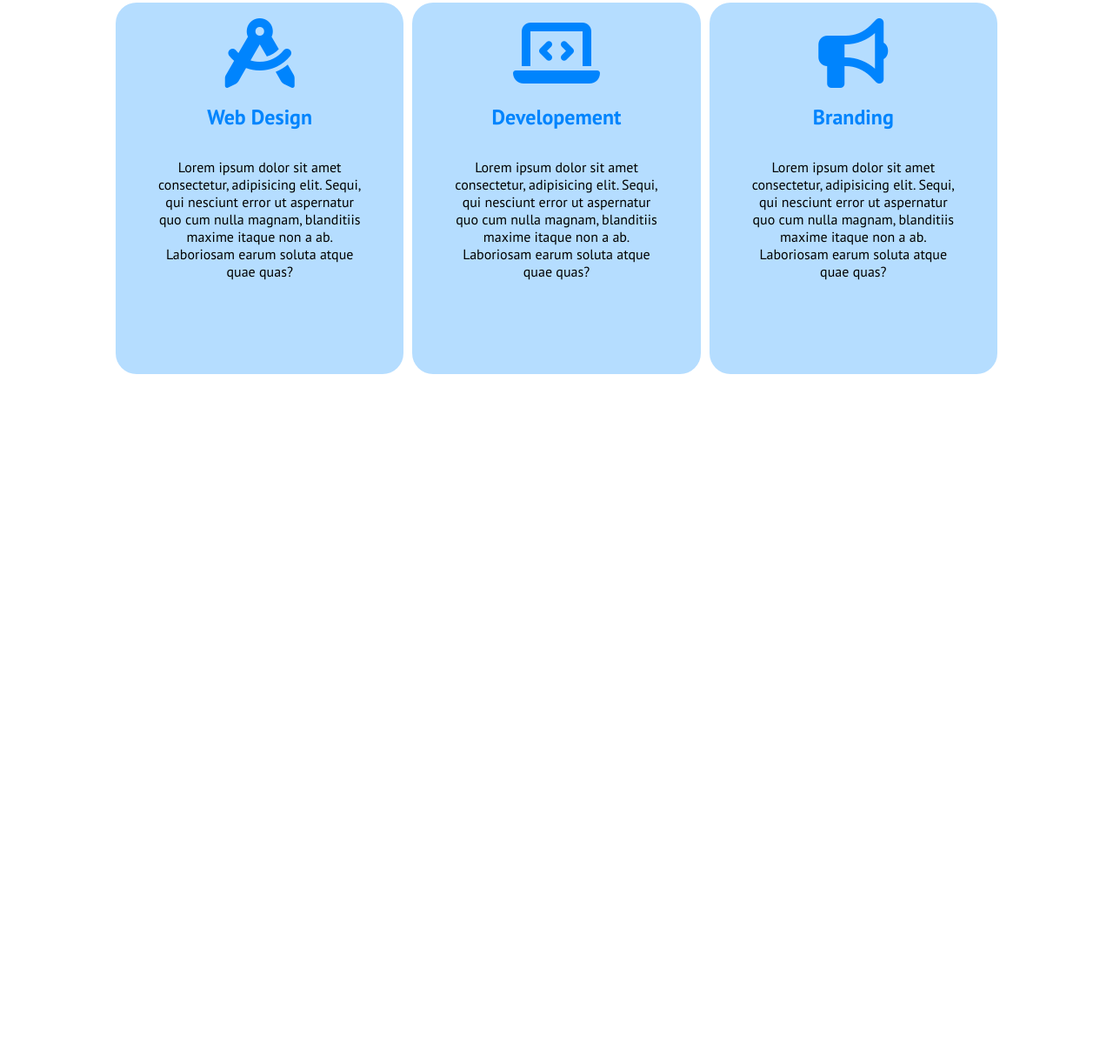
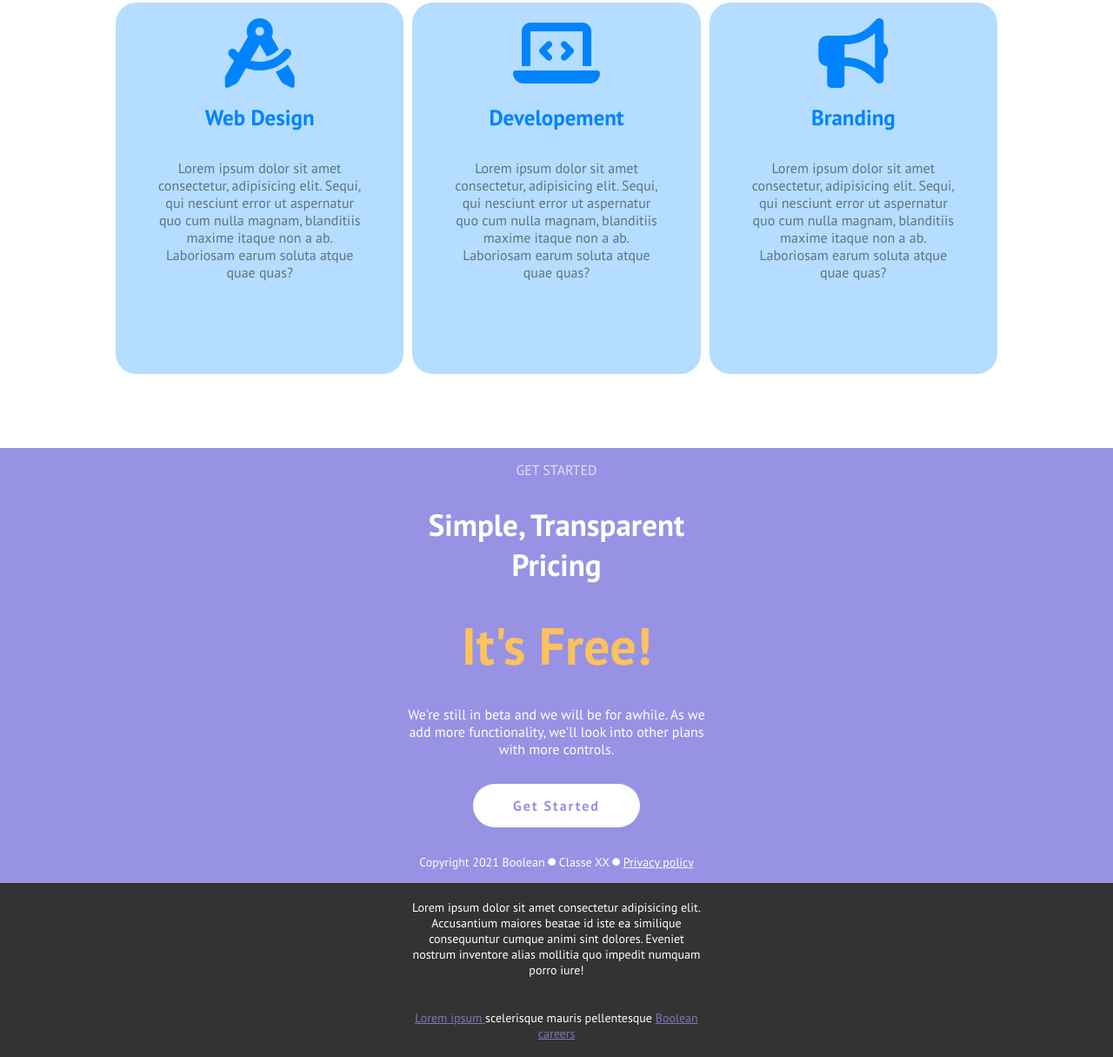
Before and after one commit to Pepesalezucchero/htmlcss-responsive-layout, a plain HTML site: page index.html in a window 1280 px wide. Shown: the part 705-1920 px from the top of the page at 87% size. Before the commit the page ends 1220 px from the top, so only its background shows below. Drawn offline with Linux system fonts and the light colour scheme.

Commit message:
footer finito

```diff
--- a/css/style.css
+++ b/css/style.css
@@ -10,8 +10,14 @@
     font-size: 16px;
 }
 
-h2 {
-    color: #0084fd
+h3 {
+    color: #0084fd;
+    font-size: 25px;
+
+}
+
+.product p {
+    color: #5e7385;
 }
 
 /*--------------------mobile first--------------------*/
@@ -104,7 +110,7 @@ nav .non-mobile {
     border-radius: 24px;
 }
 
-.product .col h2, .product .col p, .app-store, .immagine-demo, .dimensione-font {
+.product .col h3, .product .col p, .app-store, .immagine-demo, .dimensione-font {
     text-align: center;
     margin: 2rem 3rem;
 }
@@ -163,3 +169,106 @@ nav .non-mobile {
         margin-bottom: -66px;
     }
 }
+
+
+
+
+
+
+
+
+
+
+/*footer*/
+
+.end-start {
+    background-color: #9792e4;
+}
+
+.end-start .container, .end-end .container {
+    display: flex;
+    flex-direction: column;
+    justify-content: space-around;
+    align-items: center;
+    text-align: center;
+    width: 90%;
+    margin: auto;
+}
+
+.end-start .container {
+    min-height: 500px;
+}
+
+.end-end .container {
+    min-height: 200px;
+}
+
+footer span {
+    color: #e3e1f7;
+}
+
+footer h2 {
+    font-size: 28px;
+    color: white;
+}
+
+footer h1 {
+    color: #fdc15f;
+    font-size: 60px;
+}
+
+footer .button-end {
+    width: 70%;
+    background-color: white;
+    letter-spacing: 2px;
+    padding: 15px 0;
+    color: #9792e4;
+    font-weight: bold;
+    border-radius: 30px;
+}
+
+footer p, footer a{
+    color: white;
+}
+
+.end-end a {
+    color: #7c78b5;
+}
+
+footer .ending-font {
+    font-size: 14px;
+}
+
+.end-end {
+    background-color: #333333;
+}
+
+/*footer tablet*/
+
+@media all and (min-width: 481px) {
+
+    .end-start .container, .end-end .container {
+        width: 70%;
+    }
+
+    footer .button-end {
+        width: 50%;
+    }
+
+    footer h2 {
+        font-size: 35px;
+    }
+
+    footer p {
+        padding: 0 20px;
+    }
+}
+
+/*footer desktop*/
+
+@media all and (min-width: 1199px) {
+
+    .end-start .container, .end-end .container {
+        width: 30%;
+    }
+}
--- a/index.html
+++ b/index.html
@@ -65,7 +65,7 @@
 
                         <div class="col grande">
 
-                            <h2>Get a demo application</h2>
+                            <h3>Get a demo application</h3>
 
                             <p>Lorem ipsum, dolor sit amet consectetur adipisicing elit. Nemo, optio sunt! Porro, qui inventore nemo assumenda atque debitis libero! Ipsum dignissimos odit optio labore temporibus esse, iusto dolores est ab?</p>
 
@@ -82,7 +82,7 @@
 
                             <div class="dimensione-font"><i class="fa-solid fa-file-code fa-2xl" style="color: #0084fd;"></i></div>
 
-                            <h2>Clean Code</h2>
+                            <h3>Clean Code</h3>
 
                             <p>Lorem ipsum dolor sit amet consectetur, adipisicing elit. Sequi, qui nesciunt error ut aspernatur quo cum nulla magnam, blanditiis maxime itaque non a ab. Laboriosam earum soluta atque quae quas?</p>
 
@@ -92,7 +92,7 @@
 
                             <div class="dimensione-font"><i class="fa-solid fa-compass-drafting fa-2xl" style="color: #0084fd;"></i></div>
 
-                            <h2>Web Design</h2>
+                            <h3>Web Design</h3>
 
                             <p>Lorem ipsum dolor sit amet consectetur, adipisicing elit. Sequi, qui nesciunt error ut aspernatur quo cum nulla magnam, blanditiis maxime itaque non a ab. Laboriosam earum soluta atque quae quas?</p>
 
@@ -102,7 +102,7 @@
 
                             <div class="dimensione-font"><i class="fa-solid fa-laptop-code fa-2xl" style="color: #0084fd;"></i></div>
 
-                            <h2>Developement</h2>
+                            <h3>Developement</h3>
 
                             <p>Lorem ipsum dolor sit amet consectetur, adipisicing elit. Sequi, qui nesciunt error ut aspernatur quo cum nulla magnam, blanditiis maxime itaque non a ab. Laboriosam earum soluta atque quae quas?</p>
 
@@ -112,7 +112,7 @@
 
                             <div class="dimensione-font"><i class="fa-solid fa-bullhorn fa-2xl" style="color: #0084fd;"></i></div>
 
-                            <h2>Branding</h2>
+                            <h3>Branding</h3>
 
                             <p>Lorem ipsum dolor sit amet consectetur, adipisicing elit. Sequi, qui nesciunt error ut aspernatur quo cum nulla magnam, blanditiis maxime itaque non a ab. Laboriosam earum soluta atque quae quas?</p>
 
@@ -157,16 +157,35 @@
         <footer>
 
             <!--get started-->
-            <section>
+            <section class="end-start">
 
+                <div class="container">
 
+                    <span>GET STARTED</span>
+
+                    <h2>Simple, Transparent Pricing</h2>
+
+                    <h1>It's Free!</h1>
+
+                    <p>We're still in beta and we will be for awhile. As we add more functionality, we'll look into other plans with more controls.</p>
+
+                    <a class="button button-end" href="#">Get Started</a>
+
+                    <p class="ending-font">Copyright 2021 Boolean <i class="fa-solid fa-circle fa-2xs" style="color: #ffffff;"></i> Classe XX <i class="fa-solid fa-circle fa-2xs" style="color: #ffffff;"></i> <a href="#">Privacy policy</a></p>
+
+                </div>
 
             </section>
 
             <!--fine pagina-->
-            <section>
+            <section class="end-end">
 
+                <div class="container">
 
+                    <p class="ending-font">Lorem ipsum dolor sit amet consectetur adipisicing elit. Accusantium maiores beatae id iste ea similique consequuntur cumque animi sint dolores. Eveniet nostrum inventore alias mollitia quo impedit numquam porro iure!</p>
+
+                    <p class="ending-font"><a href="#">Lorem ipsum </a>scelerisque mauris pellentesque <a href="#">Boolean careers</a></p>
+                </div>
 
             </section>
 
```
